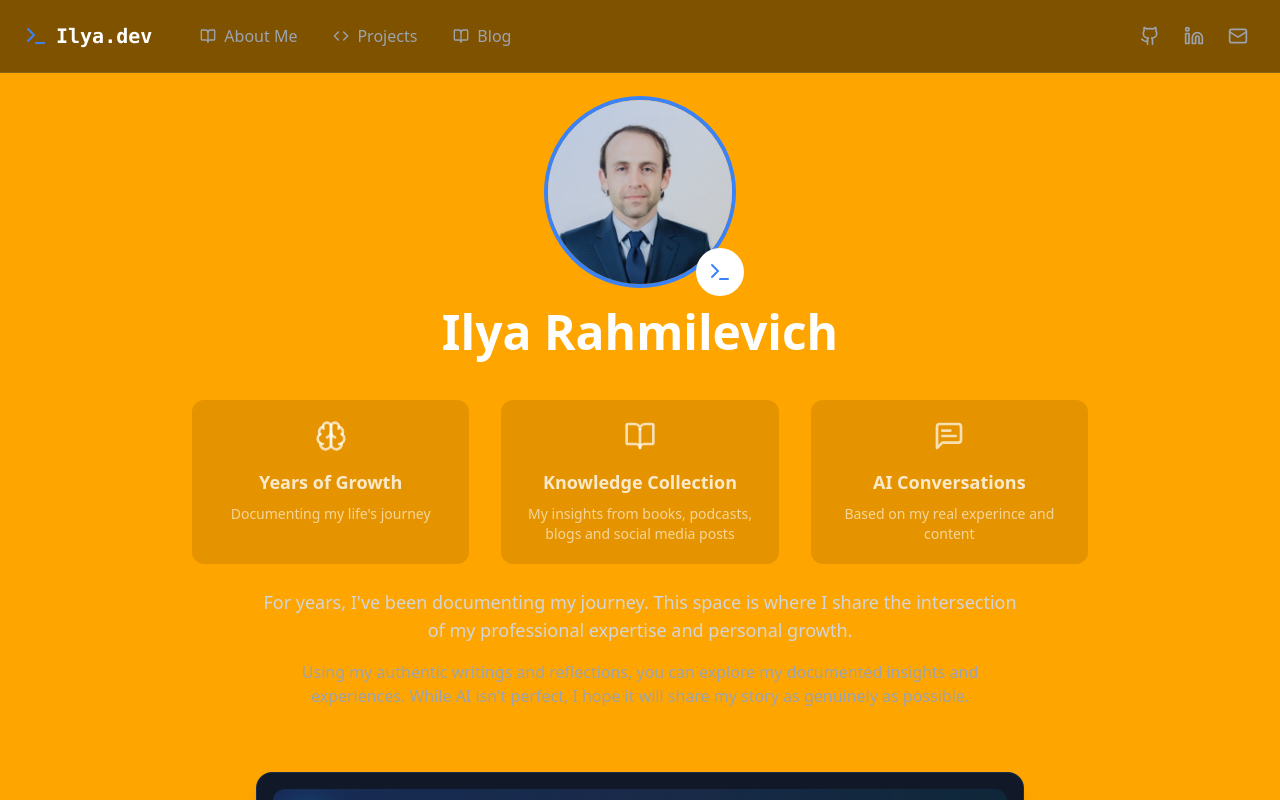
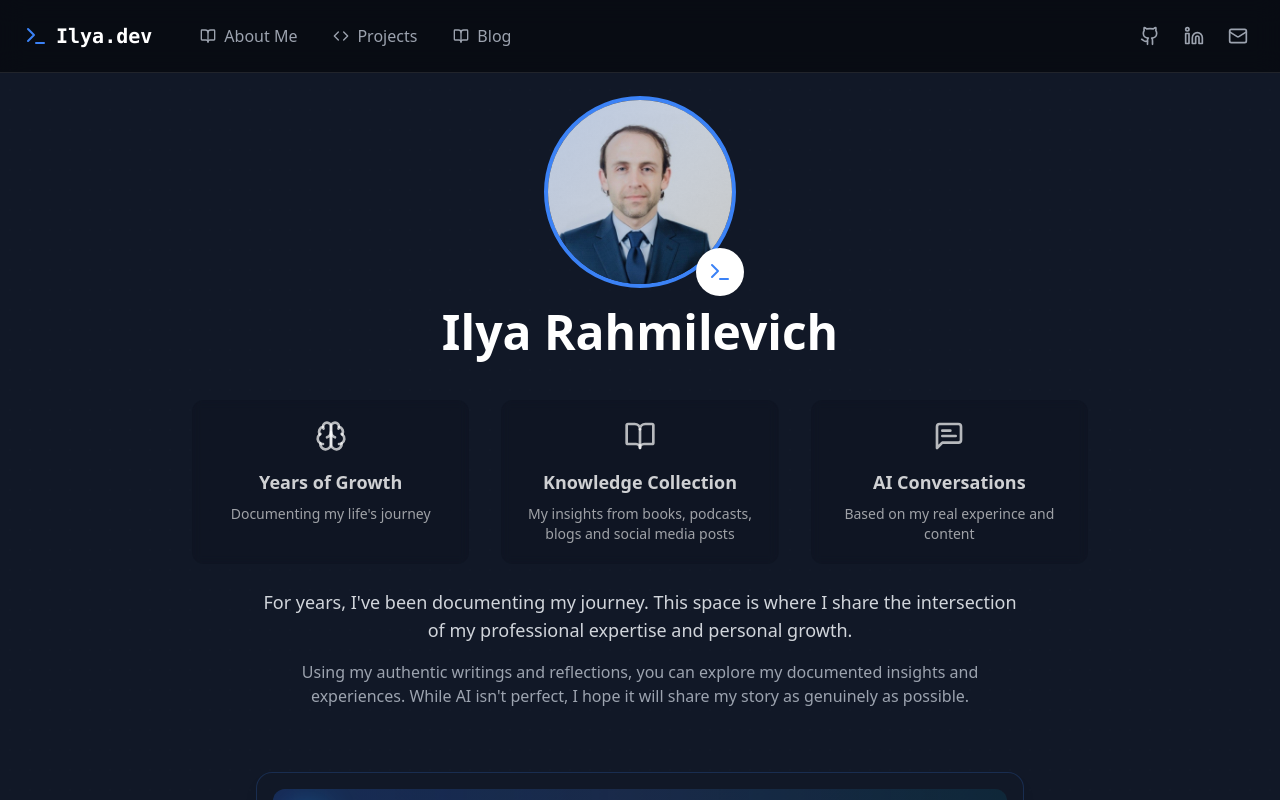
Before and after one commit to ilyar88/ai-portfolio, a React (Vite) app in the folder frontend/: page / in a window 1280 px wide. Shown: the top 800 px of the page. Built offline with nearby package versions, Linux system fonts and the light colour scheme; no server answers.

Commit message:
Change the color bakcground of the webiste to black light.

```diff
--- a/frontend/src/components/layout/MainLayout.jsx
+++ b/frontend/src/components/layout/MainLayout.jsx
@@ -3,7 +3,7 @@ import { NavBar } from './NavBar'
 
 export const MainLayout = ({ children }) => {
   return (
-    <div className="min-h-screen bg-[#FFA500] text-white overflow-hidden">
+    <div className="min-h-screen bg-gray-900 text-white overflow-hidden">
       <div className="fixed inset-0 bg-grid-pattern opacity-10" />
       <NavBar />
       <main className="pt-24 px-6 max-w-7xl mx-auto">
```
